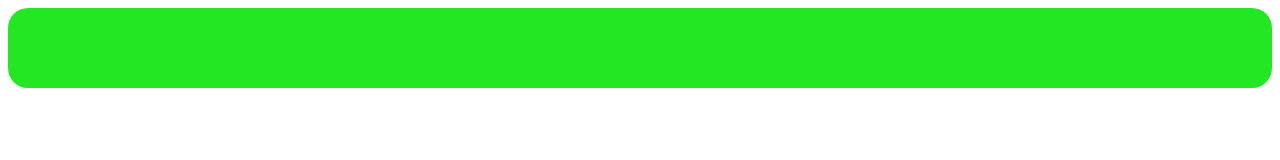
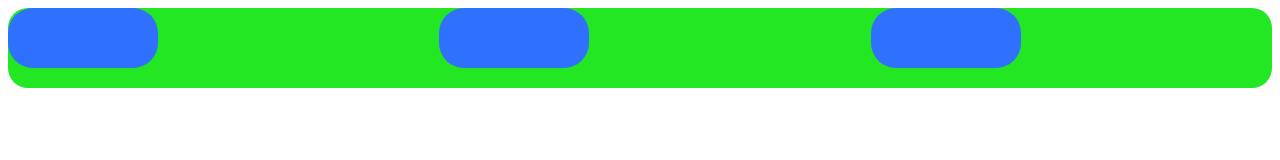
Before and after one commit to Oki-zawa/school-web-design, a plain HTML site: page 1111-V2/index-main.html in a window 1280 px wide. Drawn offline with Linux system fonts and the light colour scheme.

Commit message:
index-main.html table change

```diff
--- a/1111-V2/index-main.html
+++ b/1111-V2/index-main.html
@@ -8,9 +8,11 @@
 </head>
 <body>
     <div class="Menu">
-        <div class="button1"></div>
-        <div class="button2"></div>
-        <div class="button3"></div>
+        <div class="buttons">
+          <div class="button1"></div>
+            <div class="button2"></div>
+            <div class="button3"></div>
+        </div>
     </div>
 </body>
 </html>
--- a/1111-V2/style-main.css
+++ b/1111-V2/style-main.css
@@ -2,6 +2,32 @@
     width: 100%;
     height: 80px;
     background-color: rgb(36, 231, 36);
-    position: relative;
     border-radius: 20px;
 }
+
+.buttons {
+    display: grid;
+    grid-template-columns: repeat(3, 1fr);
+    gap: 30px;
+}
+
+.button1 {
+    width: 150px;
+    height: 60px;
+    background-color: #3070ff;
+    border-radius: 25px;
+}
+
+.button2 {
+    width: 150px;
+    height: 60px;
+    background-color: #3070ff;
+    border-radius: 25px;
+}
+
+.button3 {
+    width: 150px;
+    height: 60px;
+    background-color: #3070ff;
+    border-radius: 25px;
+}
```
